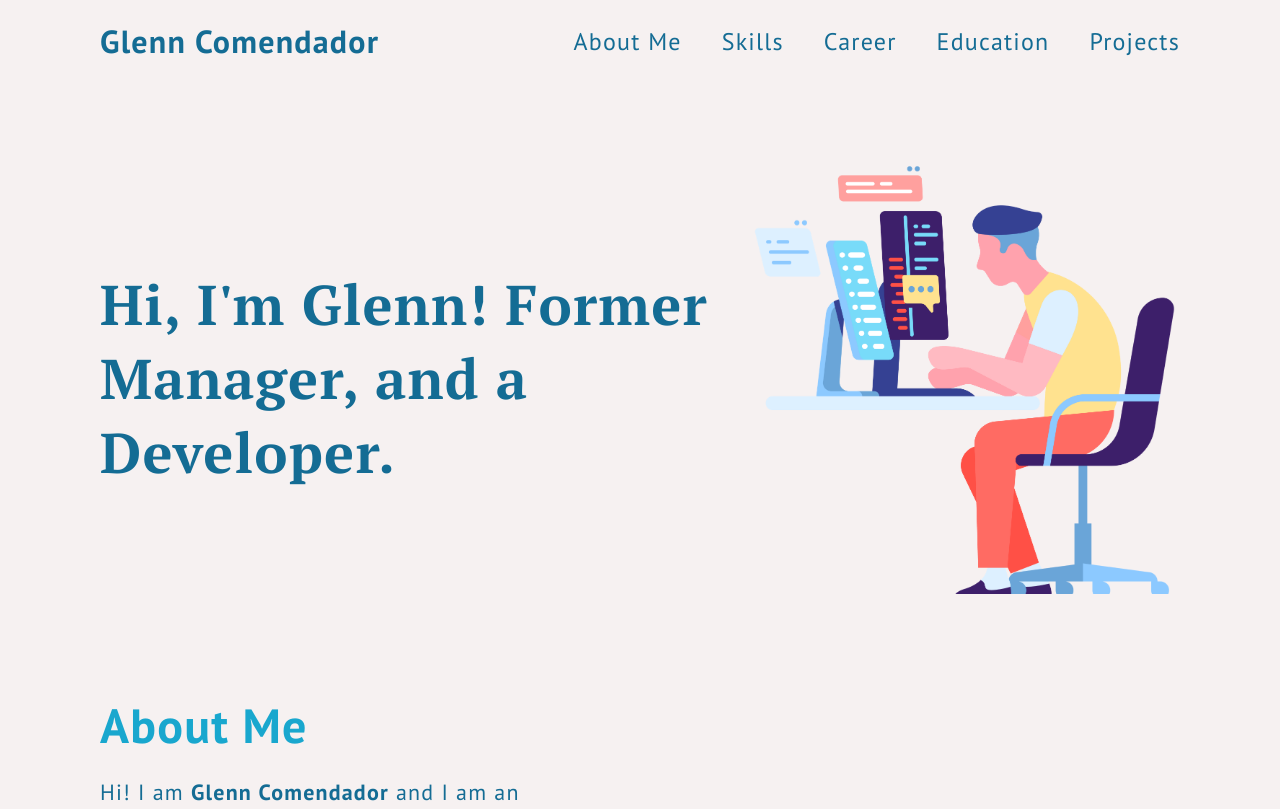
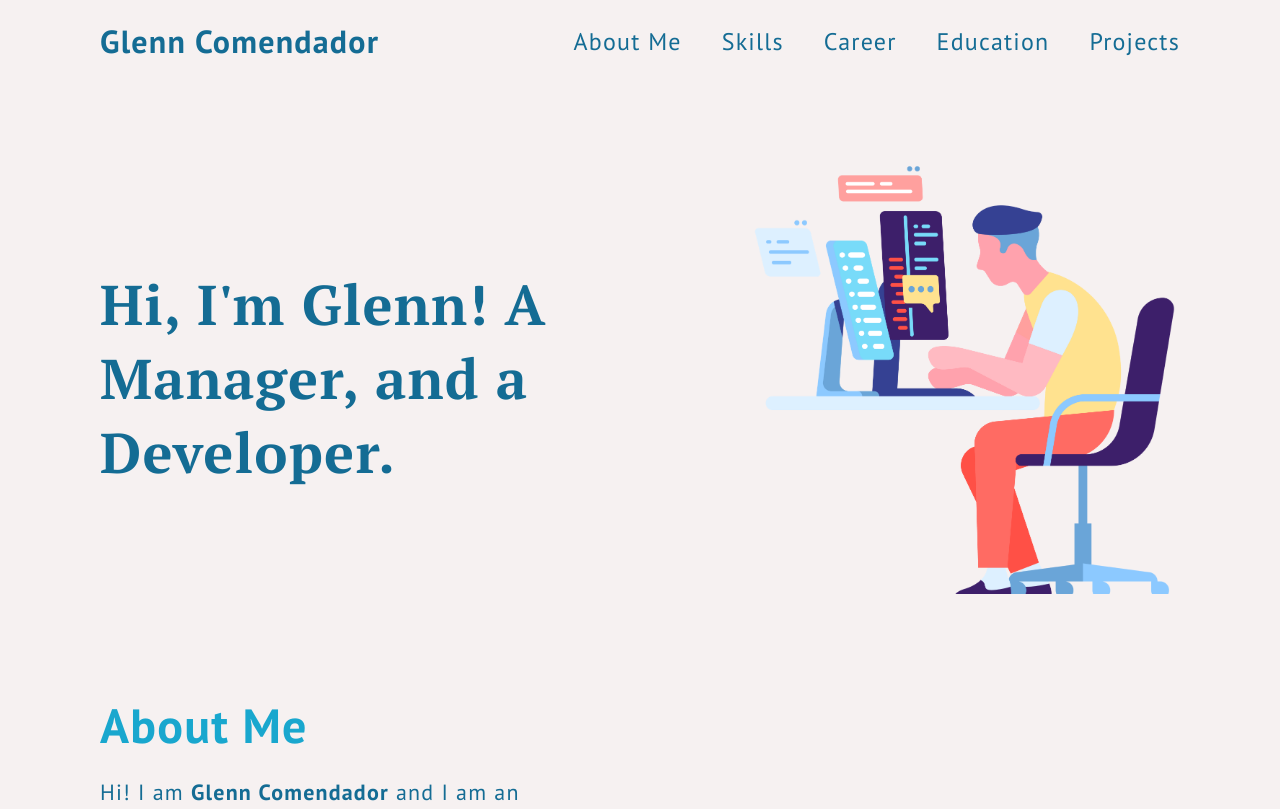
Before and after one commit to GlennComendador/Online-Resume, a plain HTML site: page index.html in a window 1280 px wide. Shown: the top 809 px of the page. Drawn offline with Linux system fonts and the light colour scheme.

Commit message:
html updates

```diff
--- a/index.html
+++ b/index.html
@@ -59,7 +59,7 @@
       <article>
 
         <div id="main-page">
-          <h2 class="greetings">Hi, I'm Glenn! Former Manager, and a Developer.</h2>
+          <h2 class="greetings">Hi, I'm Glenn! A Manager, and a Developer.</h2>
 
           <img
           src="img/developer.png"
```
Also changed, not shown: 1 other file.
